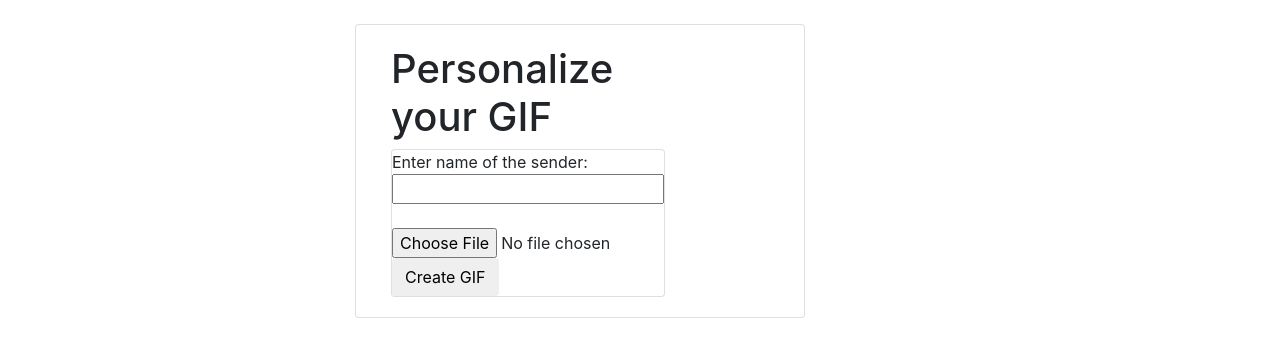
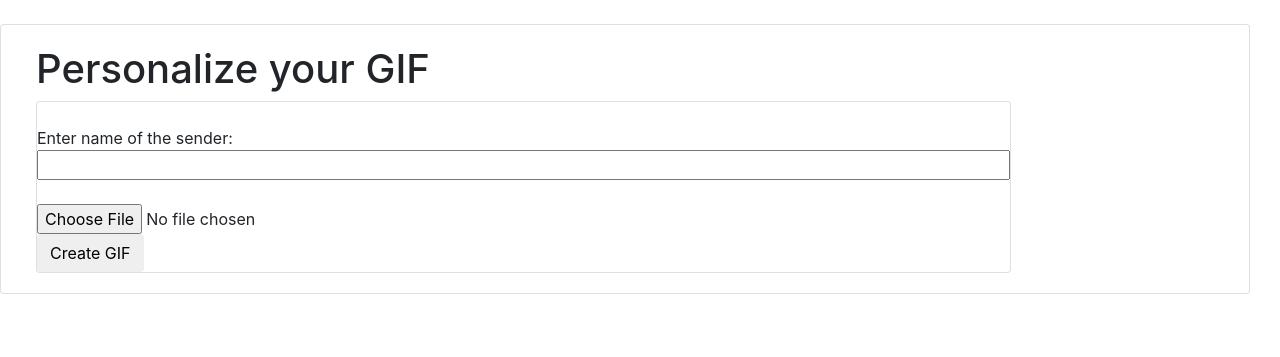
Before and after one commit to apoorva-sapra/gif-personalizer, a Django app: page / in a window 1280 px wide. Shown: the part 56-413 px from the top of the page. Run offline with Django 3.2, Linux system fonts and the light colour scheme; some libraries are stand-ins or nearby versions.

Commit message:
Modified layout to fix the screen in taskpane

```diff
--- a/PythonApi/templates/base.html
+++ b/PythonApi/templates/base.html
@@ -18,9 +18,9 @@
       </button>
     </div>
   </nav>
-  <div class="container">
+  <div class="container col-12">
     <div class="row justify-content-center">
-      <div class="col-6">
+      <div class="col-12">
         <!-- <div class="card col-10">
           <div class="card-body"> -->
             {% block content %}
--- a/PythonApi/templates/home.html
+++ b/PythonApi/templates/home.html
@@ -10,17 +10,16 @@
     <p>Uploaded file: <a href="{{ url }}">{{ url }}</a></p>
   {% endif %} -->
 
-<div class="card col-10 row justify-content-center frame">
-  <div class="card-body col-9">
-    <div class="title ">
-      <h1>Personalize your GIF</h1>
-    </div>
+<div class="card col-12 row justify-content-center frame">
+  <div class="card-body col-10">
+      <h1 class="title">Personalize your GIF</h1>
 
     <div class="card">
       <form action="/external/" method="post" enctype="multipart/form-data">
         {% csrf_token %}
+        <br>
         Enter name of the sender:
-        <input class=container-fluid type="text" name="param" required><br><br>
+        <input class="container-fluid" type="text" name="param" required><br><br>
 
         <!-- <div class="dropzone">
         <img src="http://100dayscss.com/codepen/upload.svg" class="upload-icon" />
@@ -35,11 +34,13 @@
     </div>
   </div>
 
+
+
   {% if raw_url or edit_url %}
   <div class="card-body col-9">
-      Your Personalised GIF is ready!:
-      <p><a class="btn" style="color:black;" href="{{ edit_url }}">Preview</a></p>
-      <div class ="img">
+    Your Personalised GIF is ready!:
+    <p><a class="btn" style="color:black;" href="{{ edit_url }}">Preview</a></p>
+    <div class="img">
       <img src={{edit_url}} height=100 width=100>
     </div>
   </div>
```
Also changed, not shown: 1 other file.
